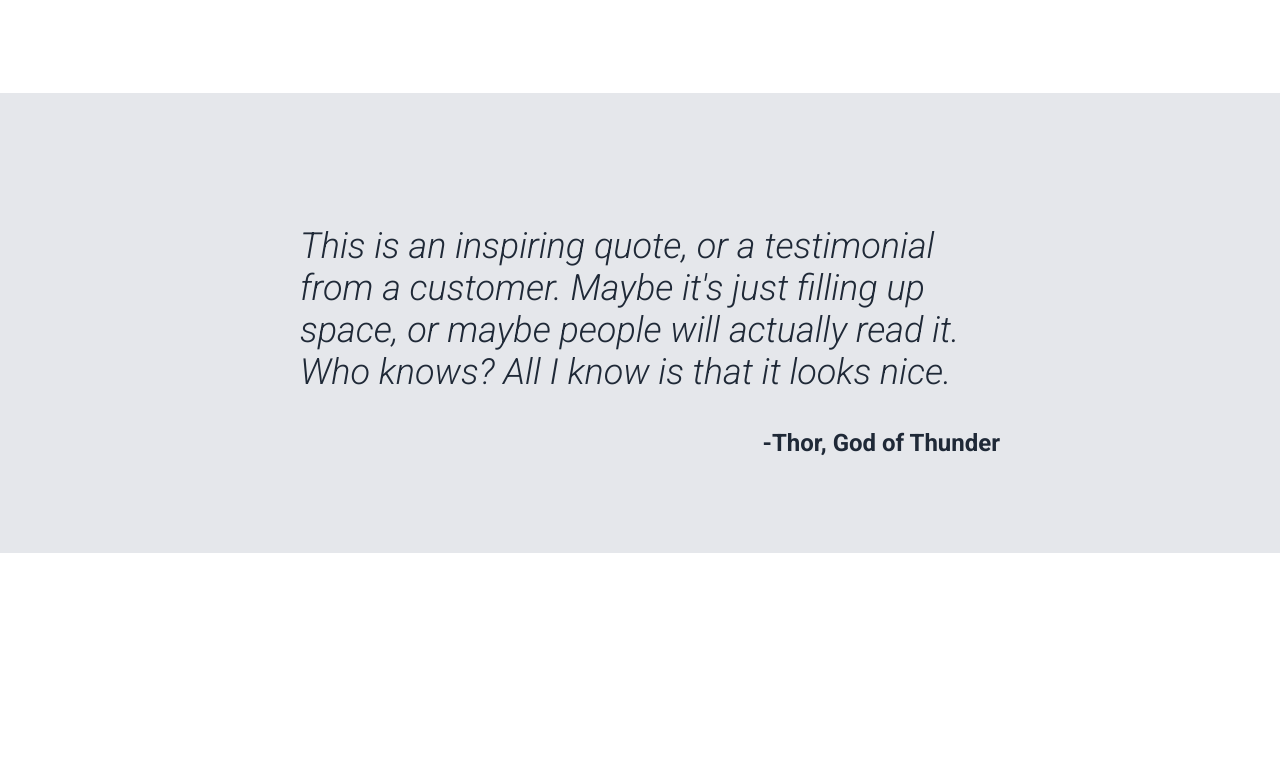
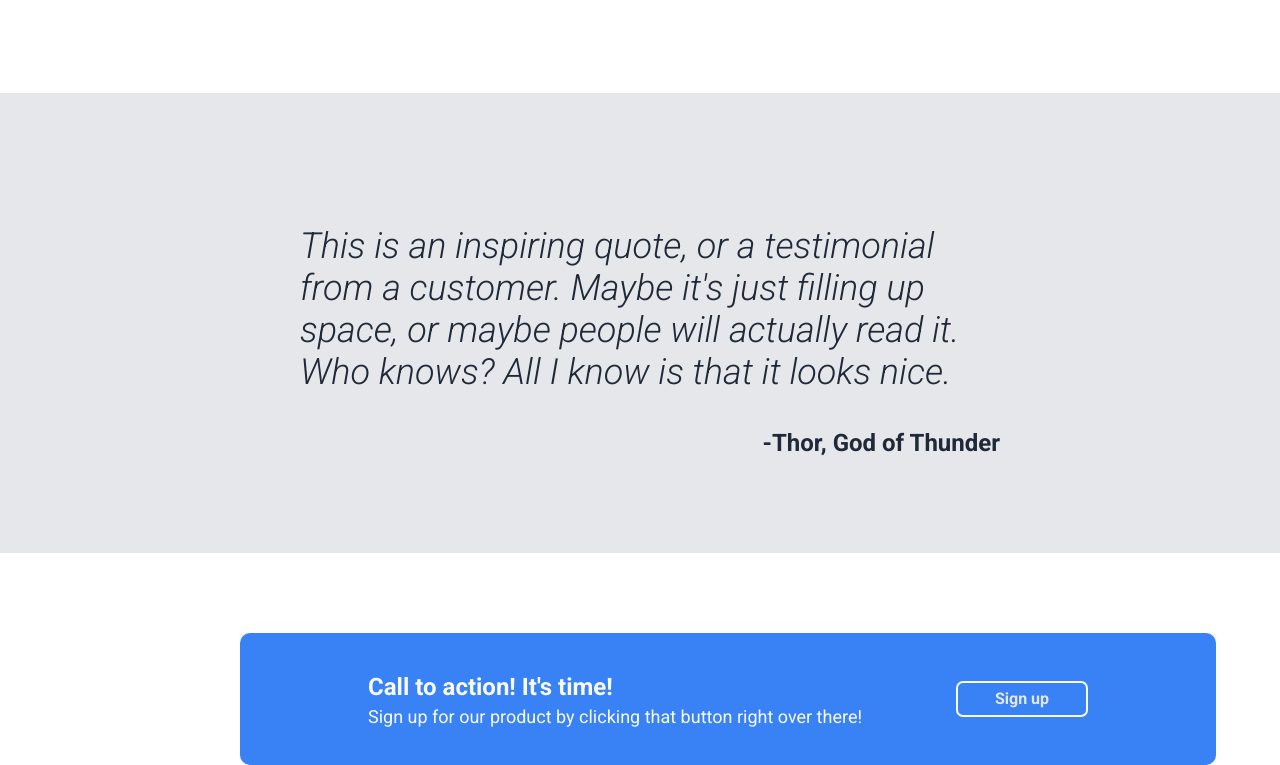
Before and after one commit to Solomon98/Landing-Page, a plain HTML site: page index.html in a window 1280 px wide. Shown: the part 967-1732 px from the top of the page. Before the commit the page ends 1520 px from the top, so only its background shows below. Drawn offline with Linux system fonts and the light colour scheme.

Commit message:
added call to action section

```diff
--- a/index.html
+++ b/index.html
@@ -57,4 +57,9 @@
     <p>This is an inspiring quote, or a testimonial from a customer. Maybe it's just filling up space, or maybe people will actually read it. Who knows? All I know is that it looks nice.</p>
     <div class="author">-Thor, God of Thunder</div>
   </div>
+  <div class="call-action">
+    <div class="action"><h2>Call to action! It's time!</h2>
+      <p>Sign up for our product by clicking that button right over there!</p></div>
+    <div class="sign-up"><a href="#">Sign up</a></div>
+  </div>
 </body>
--- a/style.css
+++ b/style.css
@@ -84,7 +84,7 @@ a {
     align-items: center;
 }
 
-h2 {
+#information>h2 {
     padding-top: 30px;
     padding-bottom: 30px;
     text-align: center;
@@ -144,3 +144,33 @@ h2 {
     font-size: 24px;
     font-weight: 700;
 }
+
+.call-action {
+    display: flex;
+    justify-content: space-between;
+    align-items: center;
+    border-radius: 10px;
+    margin: 5em 15em;
+    padding: 4em 8em;
+    background-color: #3882f6;
+    color: #f9faf8;
+    width: 45em;
+    height: 4px;
+}
+
+.sign-up {
+    display: flex;
+    justify-content: center;
+    align-items: center;
+    height: 2em;
+    width: 8em;
+    border: 2px solid;
+    border-radius: 7px;
+    font-size: 16px;
+    font-weight: bold;
+}
+
+.action>p {
+    margin-top: -15px;
+    font-size: 18px;
+}
```
